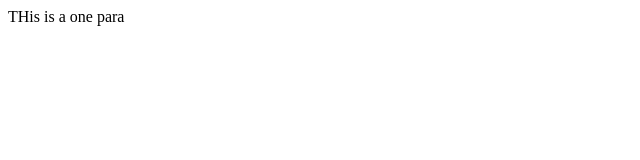
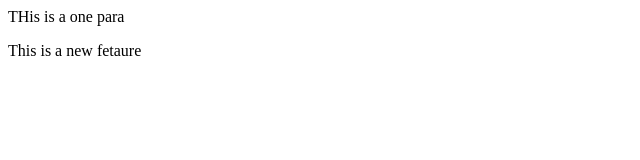
Before and after one commit to Manshiyadav07/localrepo, a plain HTML site: page index.html in a window 1280 px wide. Shown: the whole page, without its empty margins (0-640 px from the left). Drawn offline with Linux system fonts and the light colour scheme.

Commit message:
Add new feature

```diff
--- a/index.html
+++ b/index.html
@@ -1 +1,2 @@
 <p> THis is a one para </p>
+<p> This is a new fetaure</p>
```
